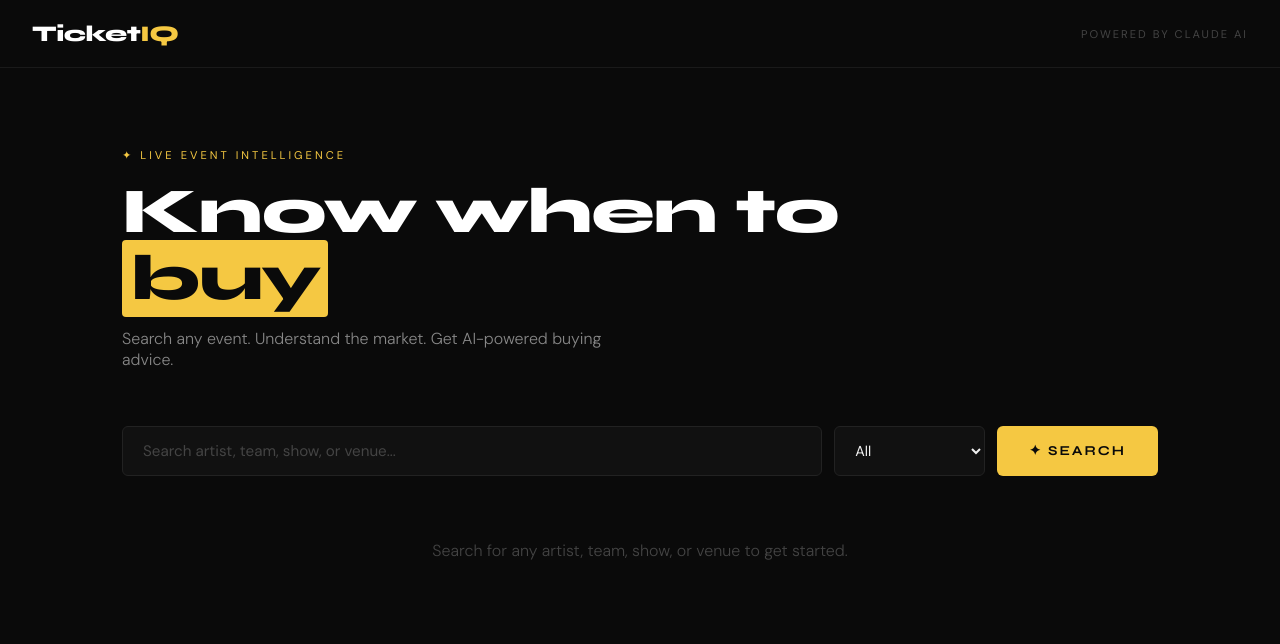
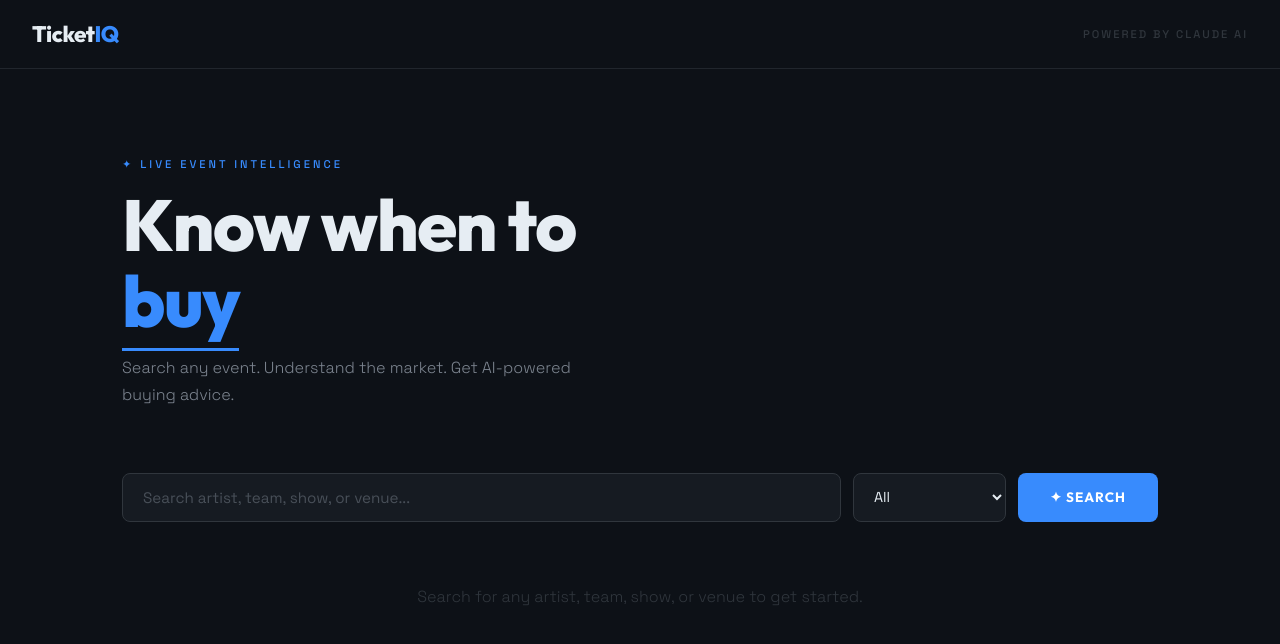
Before and after one commit to katyabalin/ticketiq-react, a React (Create React App) app: page / in a window 1280 px wide. Shown: the top 644 px of the page. Built offline with nearby package versions, Linux system fonts and the light colour scheme; no server answers.

Commit message:
Add serverless function and update UI

```diff
--- a/src/App.css
+++ b/src/App.css
@@ -1,10 +1,10 @@
-@import url('https://fonts.googleapis.com/css2?family=Syne:wght@400;600;700;800&family=DM+Sans:wght@300;400;500&display=swap');
+@import url('https://fonts.googleapis.com/css2?family=Outfit:wght@300;400;500;600;700;800&family=Space+Grotesk:wght@300;400;500;600;700&display=swap');
 
 .app {
   min-height: 100vh;
-  background: #0a0a0a;
-  color: #f0f0f0;
-  font-family: 'DM Sans', sans-serif;
+  background: #0d1117;
+  color: #e6edf3;
+  font-family: 'Space Grotesk', sans-serif;
 }
 
 .main {
@@ -14,64 +14,65 @@
 }
 
 .hero {
-  padding: 3rem 0 2rem;
+  padding: 3.5rem 0 2.5rem;
 }
 
 .hero-label {
   font-size: 0.7rem;
   letter-spacing: 3px;
   text-transform: uppercase;
-  color: #f5c842;
+  color: #388bfd;
   margin-bottom: 1rem;
+  font-weight: 500;
 }
 
 .hero-title {
-  font-family: 'Syne', sans-serif;
-  font-size: clamp(2.5rem, 6vw, 4rem);
+  font-family: 'Outfit', sans-serif;
+  font-size: clamp(2.5rem, 6vw, 4.5rem);
   font-weight: 800;
   line-height: 1.05;
-  letter-spacing: -1px;
-  color: #ffffff;
+  letter-spacing: -1.5px;
+  color: #e6edf3;
   margin-bottom: 1rem;
 }
 
 .hero-title em {
   font-style: normal;
-  color: #0a0a0a;
-  background: #f5c842;
-  padding: 0 8px;
-  border-radius: 4px;
+  color: #388bfd;
+  border-bottom: 3px solid #388bfd;
+  padding-bottom: 2px;
 }
 
 .hero-sub {
-  color: #888;
+  color: #7d8590;
   font-size: 1rem;
   font-weight: 300;
-  max-width: 480px;
+  max-width: 500px;
+  line-height: 1.7;
 }
 
 .error-msg {
-  color: #ef4444;
+  color: #f85149;
   font-size: 0.9rem;
   margin-top: 1rem;
 }
 
 .empty-state {
   text-align: center;
-  color: #444;
+  color: #30363d;
   font-size: 1rem;
   margin-top: 4rem;
   font-weight: 300;
 }
 
 .section-title {
-  font-family: 'Syne', sans-serif;
-  font-size: 0.75rem;
-  font-weight: 700;
+  font-family: 'Outfit', sans-serif;
+  font-size: 0.7rem;
+  font-weight: 600;
   letter-spacing: 3px;
   text-transform: uppercase;
-  color: #f5c842;
+  color: #388bfd;
   margin-bottom: 1rem;
   padding-bottom: 6px;
-  border-bottom: 1px solid #222;
+  border-bottom: 1px solid #21262d;
 }
--- a/src/components/EventDetail.css
+++ b/src/components/EventDetail.css
@@ -2,33 +2,34 @@
 
 .back-btn {
   background: none;
-  border: 1px solid #222;
-  border-radius: 4px;
-  color: #888;
+  border: 1px solid #21262d;
+  border-radius: 6px;
+  color: #7d8590;
   padding: 0.4rem 1rem;
   font-size: 0.8rem;
   cursor: pointer;
   margin-bottom: 1.5rem;
-  font-family: 'DM Sans', sans-serif;
+  font-family: 'Space Grotesk', sans-serif;
   transition: color 0.2s, border-color 0.2s;
 }
 
-.back-btn:hover { color: #f5c842; border-color: #f5c842; }
+.back-btn:hover { color: #388bfd; border-color: #388bfd; }
 
 .detail-title {
-  font-family: 'Syne', sans-serif;
+  font-family: 'Outfit', sans-serif;
   font-size: clamp(1.5rem, 4vw, 2.5rem);
   font-weight: 800;
-  color: #ffffff;
+  color: #e6edf3;
   line-height: 1.15;
   margin-bottom: 0.75rem;
+  letter-spacing: -0.5px;
 }
 
 .detail-meta {
   display: flex;
   flex-wrap: wrap;
   gap: 1rem;
-  color: #666;
+  color: #7d8590;
   font-size: 0.875rem;
   font-weight: 300;
   margin-bottom: 0.5rem;
@@ -36,18 +37,18 @@
 
 .detail-category {
   font-size: 0.75rem;
-  color: #555;
+  color: #484f58;
   margin-bottom: 1.5rem;
 }
 
 .detail-section-title {
-  font-family: 'Syne', sans-serif;
+  font-family: 'Outfit', sans-serif;
   font-size: 0.7rem;
-  font-weight: 700;
+  font-weight: 600;
   letter-spacing: 3px;
   text-transform: uppercase;
-  color: #f5c842;
-  border-bottom: 1px solid #1e1e1e;
+  color: #388bfd;
+  border-bottom: 1px solid #21262d;
   padding-bottom: 6px;
   margin: 1.5rem 0 1rem;
 }
@@ -60,74 +61,79 @@
 }
 
 .price-card {
-  background: #111;
-  border: 1px solid #1e1e1e;
-  border-radius: 8px;
+  background: #161b22;
+  border: 1px solid #21262d;
+  border-radius: 10px;
   padding: 1.2rem 1.5rem;
   min-width: 140px;
   flex: 1;
+  transition: border-color 0.2s;
 }
+
+.price-card:hover { border-color: #388bfd; }
 
 .price-card-label {
   font-size: 0.65rem;
   letter-spacing: 2px;
   text-transform: uppercase;
-  color: #555;
+  color: #484f58;
   margin-bottom: 0.5rem;
+  font-weight: 500;
 }
 
 .price-card-value {
-  font-family: 'Syne', sans-serif;
+  font-family: 'Outfit', sans-serif;
   font-size: 1.8rem;
   font-weight: 700;
-  color: #ffffff;
+  color: #e6edf3;
 }
 
 .no-price {
-  background: #111;
-  border: 1px solid #1e1e1e;
-  border-radius: 8px;
+  background: #161b22;
+  border: 1px solid #21262d;
+  border-radius: 10px;
   padding: 1rem 1.5rem;
-  color: #555;
+  color: #484f58;
   font-size: 0.875rem;
   margin-bottom: 1rem;
 }
 
 .buy-link {
   display: inline-block;
-  color: #f5c842;
+  color: #388bfd;
   font-size: 0.875rem;
   text-decoration: none;
   margin-bottom: 0.5rem;
   transition: opacity 0.2s;
+  font-weight: 500;
 }
 
 .buy-link:hover { opacity: 0.7; }
 
 .insight-btn {
-  background: #f5c842;
-  color: #0a0a0a;
+  background: #388bfd;
+  color: #ffffff;
   border: none;
-  border-radius: 6px;
+  border-radius: 8px;
   padding: 0.85rem 2rem;
-  font-family: 'Syne', sans-serif;
+  font-family: 'Outfit', sans-serif;
   font-size: 0.85rem;
   font-weight: 700;
-  letter-spacing: 2px;
+  letter-spacing: 1px;
   text-transform: uppercase;
   cursor: pointer;
   transition: background 0.2s;
   margin-bottom: 1rem;
 }
 
-.insight-btn:hover { background: #ffd84d; }
+.insight-btn:hover { background: #58a6ff; }
 .insight-btn:disabled { opacity: 0.5; cursor: not-allowed; }
 
 .insight-box {
-  background: #111;
-  border: 1px solid #1e1e1e;
-  border-top: 3px solid #f5c842;
-  border-radius: 6px;
+  background: #161b22;
+  border: 1px solid #21262d;
+  border-top: 3px solid #388bfd;
+  border-radius: 8px;
   padding: 1.5rem;
   margin-top: 0.5rem;
 }
@@ -136,13 +142,14 @@
   font-size: 0.65rem;
   letter-spacing: 3px;
   text-transform: uppercase;
-  color: #f5c842;
+  color: #388bfd;
   margin-bottom: 0.75rem;
+  font-weight: 600;
 }
 
 .insight-text {
   font-size: 0.95rem;
   font-weight: 300;
-  color: #ccc;
+  color: #c9d1d9;
   line-height: 1.8;
 }
--- a/src/components/EventList.css
+++ b/src/components/EventList.css
@@ -4,32 +4,33 @@
   display: flex;
   align-items: center;
   justify-content: space-between;
-  background: #111;
-  border: 1px solid #1e1e1e;
-  border-radius: 8px;
+  background: #161b22;
+  border: 1px solid #21262d;
+  border-radius: 10px;
   padding: 1.1rem 1.5rem;
   margin-bottom: 0.6rem;
   cursor: pointer;
-  transition: border-color 0.2s, background 0.2s;
+  transition: border-color 0.2s, background 0.2s, transform 0.1s;
   gap: 1rem;
 }
 
 .event-card:hover {
-  border-color: #f5c842;
-  background: #141414;
+  border-color: #388bfd;
+  background: #1c2128;
+  transform: translateX(4px);
 }
 
 .event-card-name {
-  font-family: 'Syne', sans-serif;
+  font-family: 'Outfit', sans-serif;
   font-size: 0.95rem;
-  font-weight: 700;
-  color: #ffffff;
+  font-weight: 600;
+  color: #e6edf3;
   margin-bottom: 0.25rem;
 }
 
 .event-card-meta {
   font-size: 0.8rem;
-  color: #666;
+  color: #7d8590;
   font-weight: 300;
 }
 
@@ -41,13 +42,20 @@
 }
 
 .event-card-price {
-  font-family: 'Syne', sans-serif;
+  font-family: 'Outfit', sans-serif;
   font-size: 0.85rem;
   font-weight: 700;
-  color: #f5c842;
+  color: #388bfd;
+  background: rgba(56, 139, 253, 0.1);
+  border: 1px solid rgba(56, 139, 253, 0.3);
+  padding: 0.2rem 0.6rem;
+  border-radius: 4px;
 }
 
 .event-card-arrow {
-  color: #444;
+  color: #30363d;
   font-size: 1rem;
+  transition: color 0.2s;
 }
+
+.event-card:hover .event-card-arrow { color: #388bfd; }
--- a/src/components/Header.css
+++ b/src/components/Header.css
@@ -1,25 +1,26 @@
 .header {
-  border-bottom: 1px solid #1a1a1a;
+  border-bottom: 1px solid #21262d;
   padding: 1.25rem 2rem;
   display: flex;
   align-items: center;
   justify-content: space-between;
-  max-width: 100%;
+  background: #0d1117;
 }
 
 .header-logo {
-  font-family: 'Syne', sans-serif;
+  font-family: 'Outfit', sans-serif;
   font-size: 1.4rem;
   font-weight: 800;
-  color: #ffffff;
+  color: #e6edf3;
   letter-spacing: -0.5px;
 }
 
-.header-logo span { color: #f5c842; }
+.header-logo span { color: #388bfd; }
 
 .header-tag {
   font-size: 0.7rem;
   letter-spacing: 2px;
   text-transform: uppercase;
-  color: #444;
+  color: #30363d;
+  font-weight: 500;
 }
--- a/src/components/SearchBar.css
+++ b/src/components/SearchBar.css
@@ -9,45 +9,46 @@
 .search-input {
   flex: 1;
   min-width: 200px;
-  background: #111;
-  border: 1px solid #222;
-  border-radius: 6px;
+  background: #161b22;
+  border: 1px solid #30363d;
+  border-radius: 8px;
   padding: 0.85rem 1.25rem;
-  color: #f0f0f0;
-  font-family: 'DM Sans', sans-serif;
+  color: #e6edf3;
+  font-family: 'Space Grotesk', sans-serif;
   font-size: 0.95rem;
   outline: none;
+  transition: border-color 0.2s;
 }
 
-.search-input:focus { border-color: #f5c842; }
-.search-input::placeholder { color: #444; }
+.search-input:focus { border-color: #388bfd; }
+.search-input::placeholder { color: #484f58; }
 
 .search-select {
-  background: #111;
-  border: 1px solid #222;
-  border-radius: 6px;
+  background: #161b22;
+  border: 1px solid #30363d;
+  border-radius: 8px;
   padding: 0.85rem 1rem;
-  color: #f0f0f0;
-  font-family: 'DM Sans', sans-serif;
+  color: #e6edf3;
+  font-family: 'Space Grotesk', sans-serif;
   font-size: 0.9rem;
   outline: none;
   cursor: pointer;
 }
 
 .search-btn {
-  background: #f5c842;
-  color: #0a0a0a;
+  background: #388bfd;
+  color: #ffffff;
   border: none;
-  border-radius: 6px;
+  border-radius: 8px;
   padding: 0.85rem 2rem;
-  font-family: 'Syne', sans-serif;
+  font-family: 'Outfit', sans-serif;
   font-size: 0.85rem;
   font-weight: 700;
-  letter-spacing: 2px;
+  letter-spacing: 1px;
   text-transform: uppercase;
   cursor: pointer;
   transition: background 0.2s;
 }
 
-.search-btn:hover { background: #ffd84d; }
+.search-btn:hover { background: #58a6ff; }
 .search-btn:disabled { opacity: 0.5; cursor: not-allowed; }
--- a/src/utils/api.js
+++ b/src/utils/api.js
@@ -31,22 +31,15 @@ Price range: ${priceInfo}
 
 Write 3-4 sentences of sharp, actionable buying advice. Explain what the price tells us about demand, when to buy, and anything notable. Sound like a smart friend, not a robot.`;
 
-  const res = await fetch('https://api.anthropic.com/v1/messages', {
-    method: 'POST',
-    headers: {
-      'Content-Type': 'application/json',
-      'x-api-key': ANTHROPIC_KEY,
-      'anthropic-version': '2023-06-01',
-      'anthropic-dangerous-direct-browser-access': 'true',
-    },
-    body: JSON.stringify({
-      model: 'claude-sonnet-4-20250514',
-      max_tokens: 300,
-      messages: [{ role: 'user', content: prompt }],
-    }),
-  });
-
-  if (!res.ok) return 'Could not generate analysis. Please try again.';
-  const data = await res.json();
-  return data.content[0].text;
+  try {
+    const res = await fetch('/api/analyze', {
+      method: 'POST',
+      headers: { 'Content-Type': 'application/json' },
+      body: JSON.stringify({ prompt }),
+    });
+    const data = await res.json();
+    return data.text;
+  } catch {
+    return 'Could not generate analysis. Please try again.';
+  }
 }
```
Also changed, not shown: api/analyze.js (added, +31 -0 lines), vercel.json (added), 1 other file (tests, documents, lock files or other folders).
